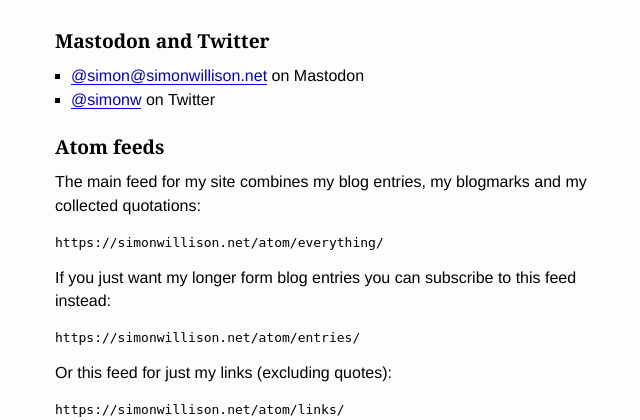
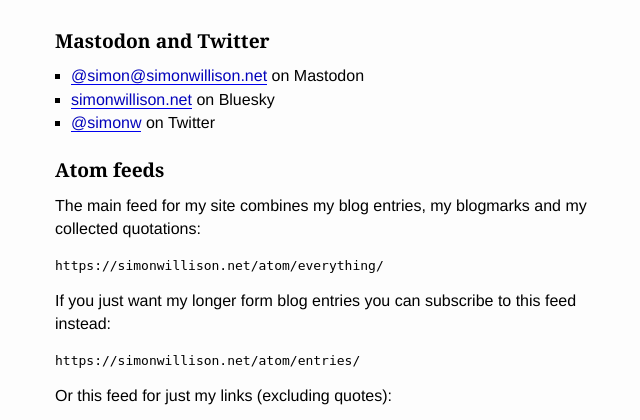
Before and after one commit to simonw/simonwillisonblog, a Django app: template templates/about.html in a window 1280 px wide. Shown: the part 913-1333 px from the top of the page, without its empty margins (115-755 px from the left). Run offline with Django 3.2, Linux system fonts and the light colour scheme; the template is opened without the code that fills it, so the values that code supplies are empty; parts of the project's set-up code (start-up, migrations or seed data) failed here and were passed over.

Commit message:
Link to my Bluesky profile

```diff
--- a/templates/about.html
+++ b/templates/about.html
@@ -31,6 +31,7 @@
 
 <ul>
     <li><a href="https://fedi.simonwillison.net/@simon">@simon@simonwillison.net</a> on Mastodon</li>
+    <li><a href="https://bsky.app/profile/simonwillison.net">simonwillison.net</a> on Bluesky</li>
     <li><a href="https://twitter.com/simonw">@simonw</a> on Twitter</li>
 </ul>
 
```
